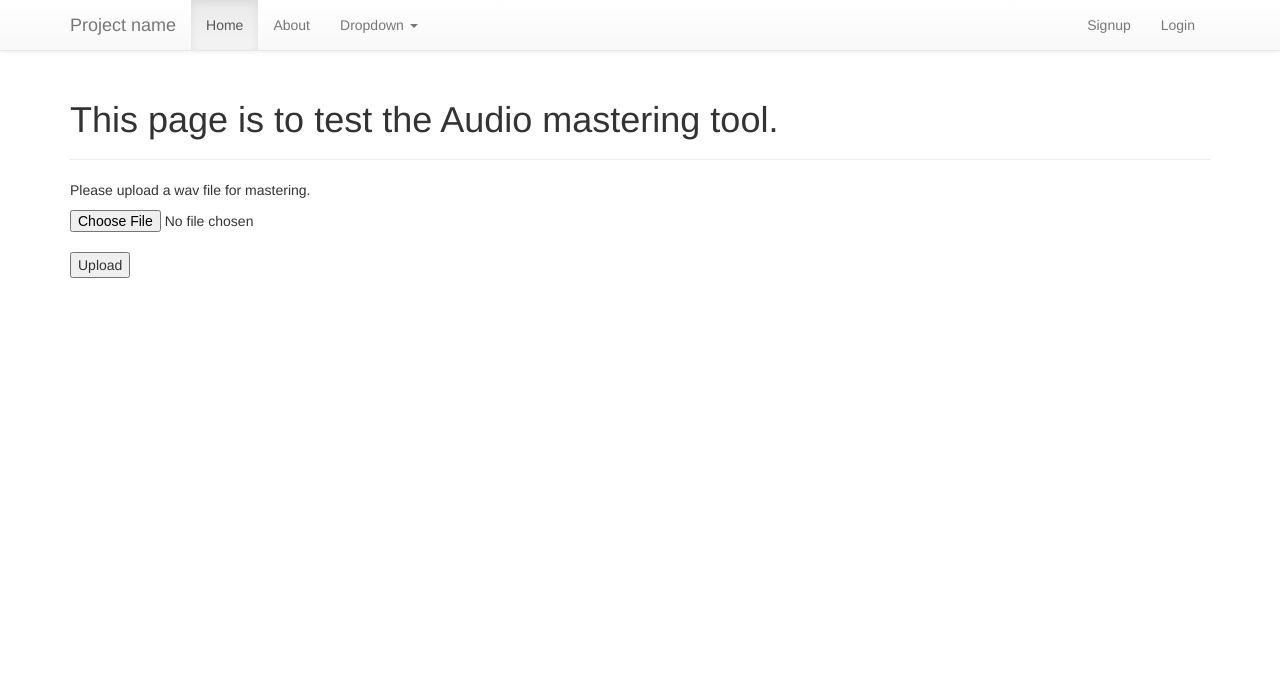
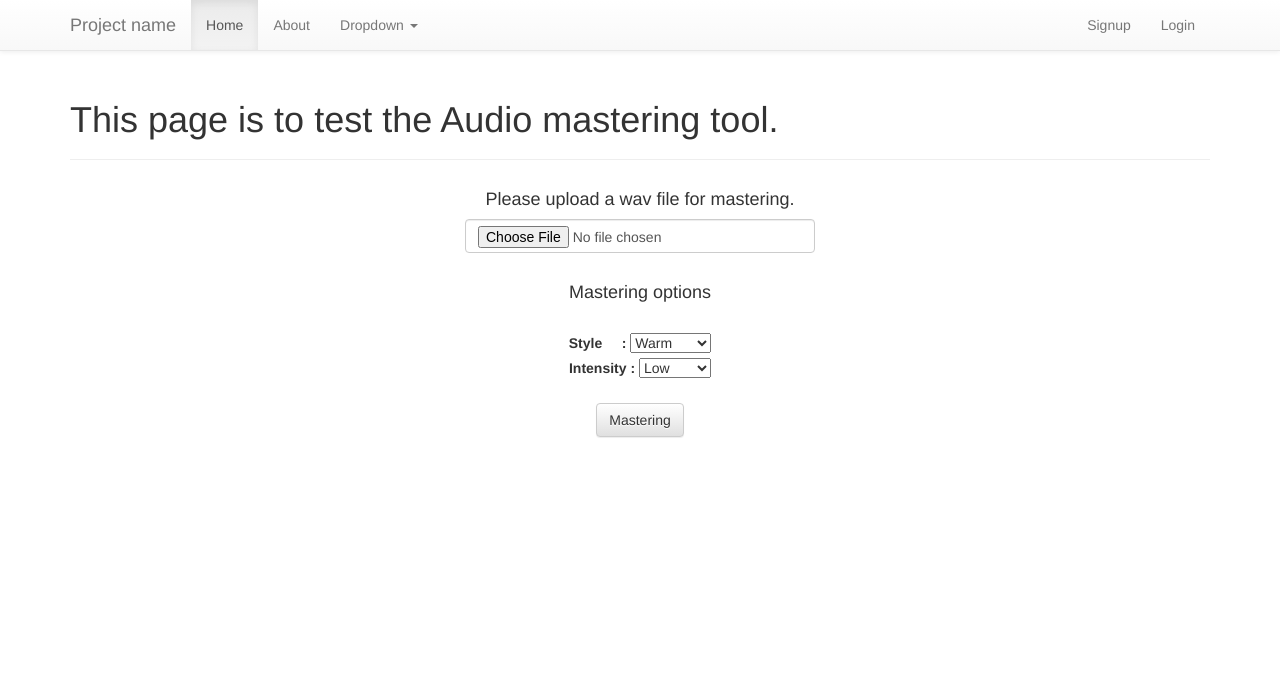
Before and after one commit to leoDroidsmile/Audio-Mastering, a Flask app: page / in a window 1280 px wide. Shown: the top 677 px of the page. Run offline with Flask 2, Linux system fonts and the light colour scheme; some libraries are stand-ins or nearby versions.

Commit message:
Mastering style on UI.

```diff
--- a/app.py
+++ b/app.py
@@ -101,8 +101,6 @@ def upload_file():
 
       mastered_file_path = f'{MASTERED_DIR}/mastered_{target_file_name}'
 
-      mg.log(print)
-
       mg.process(
         # The track you want to master
         target= target_file_path,
--- a/templates/pages/placeholder.home.html
+++ b/templates/pages/placeholder.home.html
@@ -6,15 +6,36 @@
   <h1>This page is to test the Audio mastering tool.</h1>
 </div>
 
+<div class = "row">
+  <div class = "col-lg-12">
   <form action = "uploader" method = "POST"
           enctype = "multipart/form-data">
 
-    <div style="align-content: center;">
+    <div class="text-center col-lg-4 col-lg-offset-4">
 
-      <p>Please upload a wav file for mastering.</p>
-          <input type = "file" name = "file"/><br>
-          <input type = "submit" value = "Upload"/>
+      <h4>Please upload a wav file for mastering.</h4>
+
+      <input type="file" name = "file" class="form-control" />
+
+      <br>
+      <h4>Mastering options</h4><br>
+      <label for="style">Style &nbsp;&nbsp;&nbsp;&nbsp;:</label>
+      <select id="style">
+        <option value="warm">Warm</option>
+        <option value="balanced">Balanced</option>
+        <option value="open">Open</option>
+      </select><br>
+
+      <label for="intensity">Intensity :</label>
+      <select id="intensity">
+        <option value="low">Low</option>
+        <option value="medium">Medium</option>
+        <option value="High">High</option>
+      </select><br><br>
+
+      <input type = "submit" class="btn btn-default" value = "Mastering"/>
     </div>
   </form>
-
+</div>
+</div>
 {% endblock %}
```
